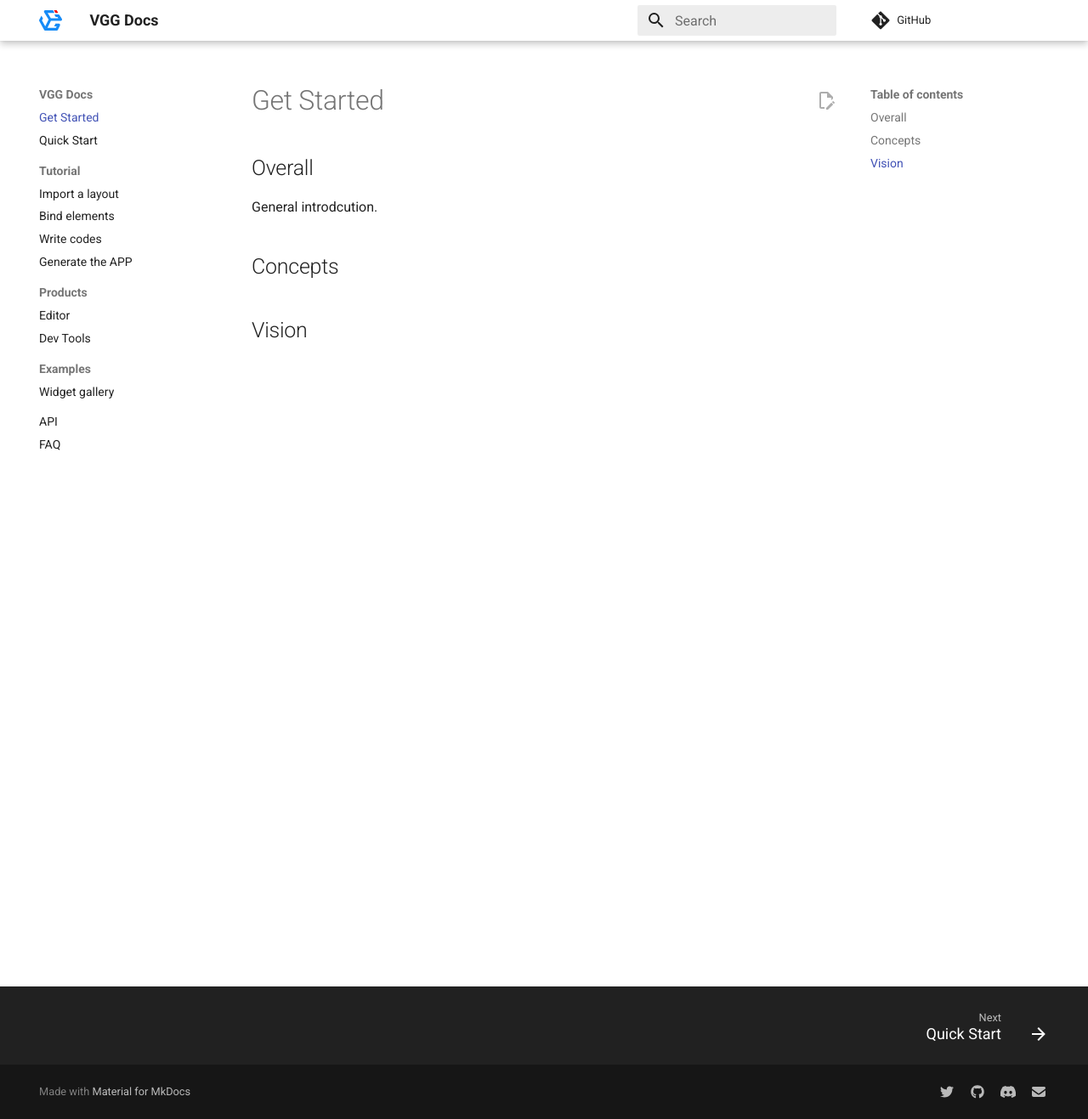
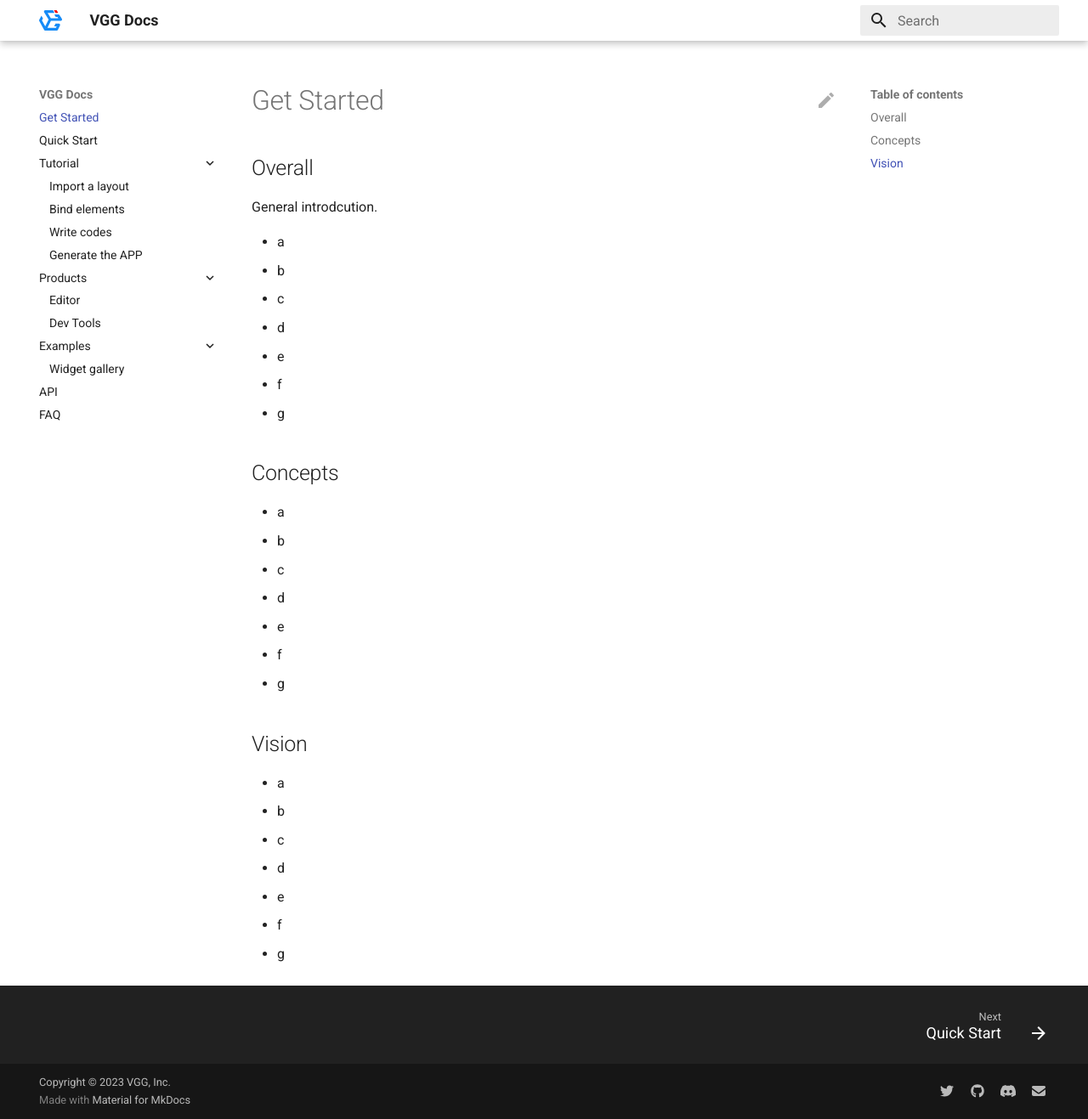
Before and after one commit to verygoodgraphics/vgg_docs, an MkDocs documentation site: the page built from docs/index.md, in a window 1280 px wide and 1317 px high. Shown: the whole window at 85% size. Built offline with MkDocs 1.6.1 and Material for MkDocs 9.7.7, drawn with Linux system fonts in a browser that asks for light colours; comment, search, counter and statistics services are not loaded.

Commit message:
Update theme

```diff
--- a/docs/index.md
+++ b/docs/index.md
@@ -1,6 +1,28 @@
 ## Overall
 General introdcution.
 
+- a
+- b
+- c
+- d
+- e
+- f
+- g
+
 ## Concepts
+- a
+- b
+- c
+- d
+- e
+- f
+- g
 
 ## Vision
+- a
+- b
+- c
+- d
+- e
+- f
+- g
--- a/mkdocs.yml
+++ b/mkdocs.yml
@@ -2,22 +2,27 @@
 site_name: VGG Docs
 
 # Repository
-repo_url: https://github.com/verygoodgraphics/vgg_docs
-edit_uri: blob/main/docs/
+edit_uri: https://github.com/verygoodgraphics/vgg_docs/blob/main/docs/
+
+# Copyright
+copyright: Copyright &copy; 2023 VGG, Inc.
 
 # Page tree
 nav:
   - 'Get Started': 'index.md'
   - 'Quick Start': 'quick_start.md'
   - 'Tutorial':
+    - 'tutorial/index.md'
     - 'Import a layout': 'tutorial/import_layout.md'
     - 'Bind elements': 'tutorial/bind_elements.md'
     - 'Write codes': 'tutorial/write_codes.md'
     - 'Generate the APP': 'tutorial/generate_app.md'
   - 'Products':
-    - Editor: 'products/editor.md'
+    - 'products/index.md'
+    - 'Editor': 'products/editor.md'
     - 'Dev Tools': 'products/dev_tools.md'
   - 'Examples':
+    - 'examples/index.md'
     - 'Widget gallery': 'examples/widget_gallery.md'
   - 'API': 'api.md'
   - 'FAQ': 'faq.md'
@@ -28,6 +33,8 @@ theme:
   palette:
     primary: white
   logo: assets/images/favicon.svg
+  icon:
+    edit: material/pencil
   features:
     # - announce.dismiss
     - content.action.edit
@@ -38,12 +45,12 @@ theme:
     # - content.tabs.link
     - content.tooltips
     # - header.autohide
-    # - navigation.expand
+    - navigation.expand
     - navigation.footer
     - navigation.indexes
     # - navigation.instant
     # - navigation.prune
-    - navigation.sections
+    # - navigation.sections     # don't enable. if too many items, enable tabs
     # - navigation.tabs
     # - navigation.tabs.sticky
     - navigation.top
```
Also changed, not shown: docs/api.md (+1 -0 lines), docs/examples/index.md (added, +2 -0 lines), docs/examples/widget_gallery.md (+2 -1 lines), docs/faq.md (+1 -0 lines), docs/products/dev_tools.md (+1 -0 lines), docs/products/editor.md (+1 -0 lines), docs/products/index.md (added, +2 -0 lines), docs/quick_start.md (+1 -0 lines), docs/tutorial/bind_elements.md (+1 -0 lines), docs/tutorial/generate_app.md (+1 -0 lines), docs/tutorial/import_layout.md (+1 -1 lines), docs/tutorial/index.md (added, +2 -0 lines), docs/tutorial/write_codes.md (+1 -0 lines).
